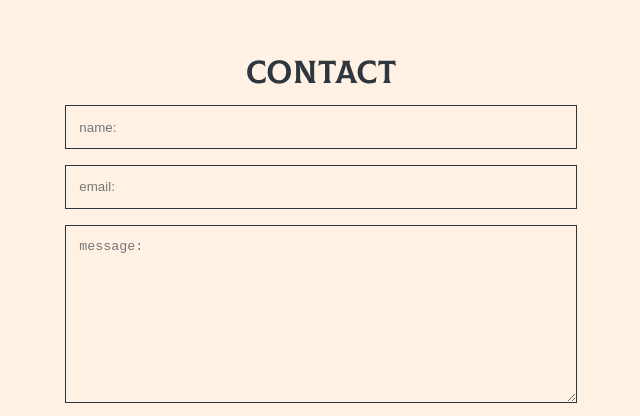
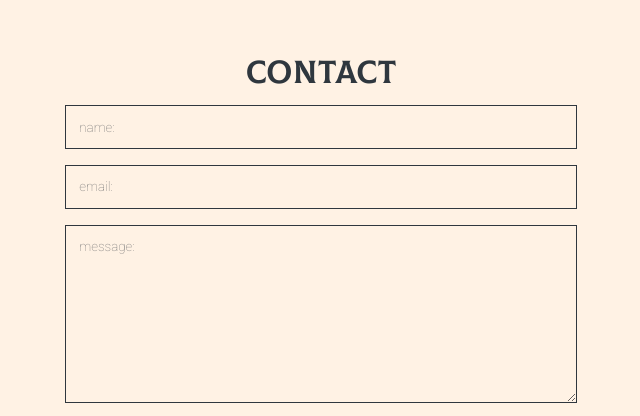
Before and after one commit to Ravanger/nick-allen-portfolio-gatsby-frontend, a Gatsby site: page / in a window 1280 px wide. Shown: the part 1658-2074 px from the top of the page, 319-959 px from the left. Built offline with nearby package versions, Linux system fonts and the light colour scheme; Gatsby itself is replaced by a stand-in of ours.

Commit message:
Set roboto font to elements

```diff
--- a/src/static/style/global.css
+++ b/src/static/style/global.css
@@ -2,9 +2,14 @@
 
 body {
   background-color: var(--main-bg-color);
-  font-family: Roboto, sans-serif;
   color: var(--main-text-color);
   overflow-x: hidden;
+}
+
+body,
+input,
+textarea {
+  font-family: Roboto, sans-serif;
 }
 
 a {
```
